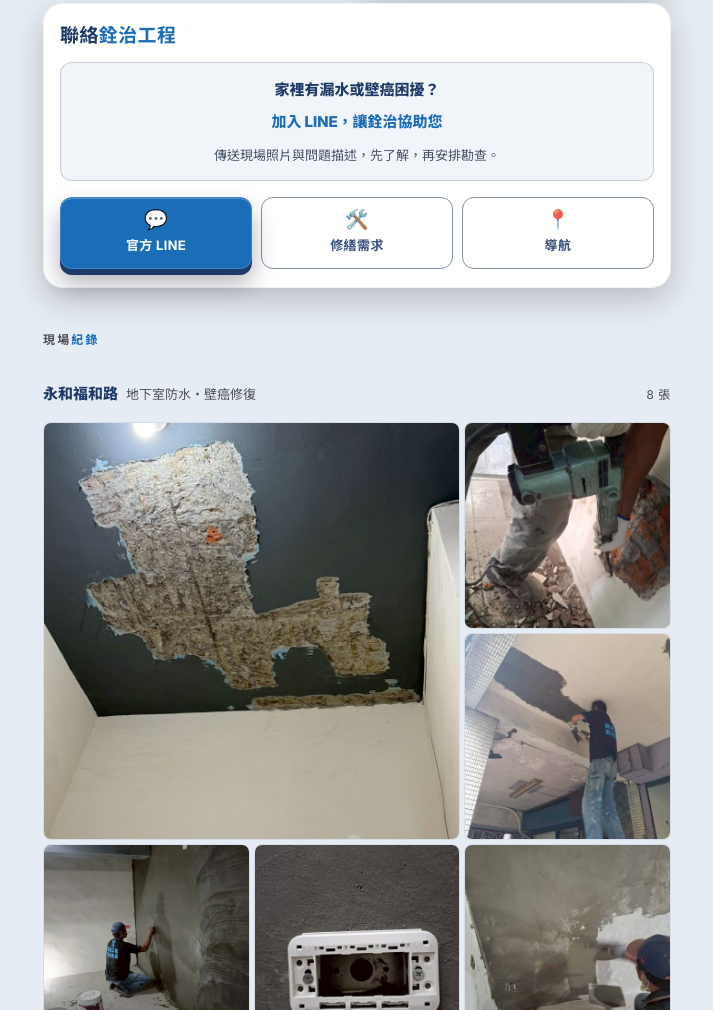
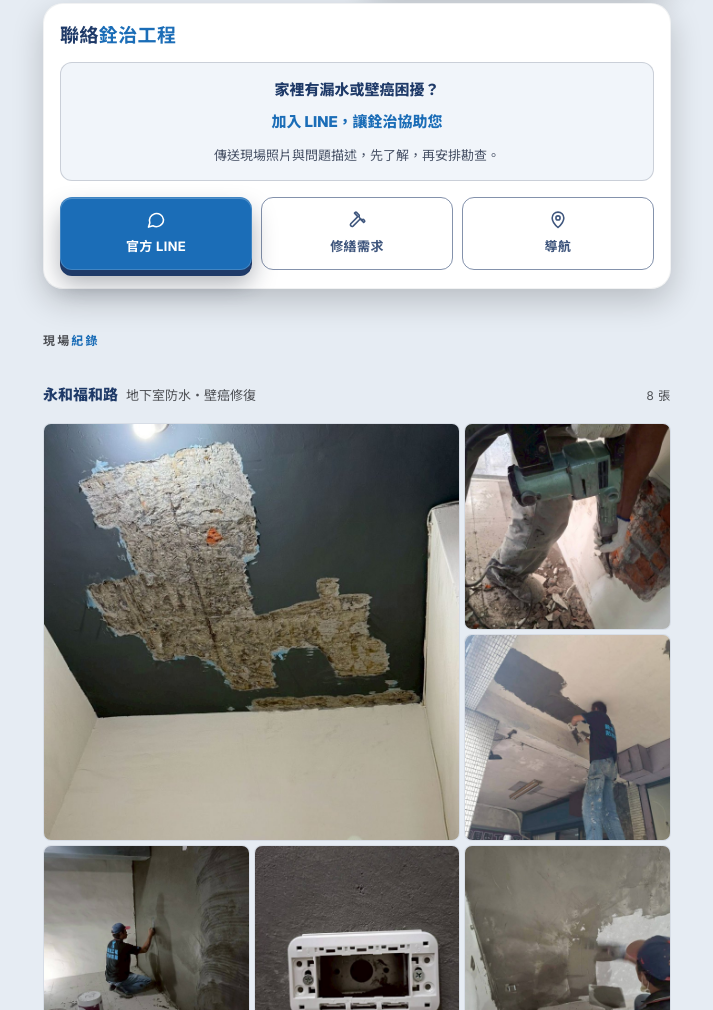
Before and after one commit to ericlin1994/cavin-card, a plain HTML site: page index.html in a window 1280 px wide. Shown: the part 2106-3116 px from the top of the page, without its empty margins (509-1222 px from the left). Drawn offline with Linux system fonts and the light colour scheme; no server answers.

Commit message:
名片頁聯絡卡按鈕列：emoji 圖示改為線性 SVG（官方LINE／修繕需求／導航），與其他三張銓治卡一致

```diff
--- a/index.html
+++ b/index.html
@@ -625,9 +625,9 @@
       </div>
 
       <nav class="actions" style="grid-template-columns:repeat(3,1fr);margin-top:16px">
-        <a class="btn line" href="https://line.me/R/ti/p/@waterproof888"><span class="ic">💬</span>官方 LINE</a>
-        <a class="btn" href="https://dev.taskgo.com.tw/repair-intake/DB8ILrnt61Z59dzoQA8NNb1JA6PhA4HrY2LTetRGu2I?ref=UgSEEFBFeKg"><span class="ic">🛠️</span>修繕需求</a>
-        <a class="btn" href="https://www.google.com/maps/search/?api=1&query=%E9%8A%93%E6%B2%BB%E5%B7%A5%E7%A8%8B%20%E6%96%B0%E5%8C%97%E5%B8%82%E6%B0%B8%E5%92%8C%E5%8D%80%E4%BB%81%E6%84%9B%E8%B7%AF202%E5%B7%B740%E8%99%9F1%E6%A8%93"><span class="ic">📍</span>導航</a>
+        <a class="btn line" href="https://line.me/R/ti/p/@waterproof888"><span class="ic"><svg viewBox="0 0 24 24" width="20" height="20" fill="none" stroke="currentColor" stroke-width="1.9" stroke-linecap="round" stroke-linejoin="round" aria-hidden="true" focusable="false"><path d="M21 11.5a8.5 8.5 0 0 1-12.6 7.4L3 20.5l1.6-4.9A8.5 8.5 0 1 1 21 11.5z"/></svg></span>官方 LINE</a>
+        <a class="btn" href="https://dev.taskgo.com.tw/repair-intake/DB8ILrnt61Z59dzoQA8NNb1JA6PhA4HrY2LTetRGu2I?ref=UgSEEFBFeKg"><span class="ic"><svg viewBox="0 0 24 24" width="20" height="20" fill="none" stroke="currentColor" stroke-width="1.9" stroke-linecap="round" stroke-linejoin="round" aria-hidden="true" focusable="false"><path d="M14.7 6.3a4 4 0 0 0 5 5L21 12.6a1 1 0 0 1 0 1.4l-1 1-4.2-4.2-8.5 8.5a2 2 0 0 1-2.8-2.8l8.5-8.5L9 3.8l1-1a1 1 0 0 1 1.4 0z"/></svg></span>修繕需求</a>
+        <a class="btn" href="https://www.google.com/maps/search/?api=1&query=%E9%8A%93%E6%B2%BB%E5%B7%A5%E7%A8%8B%20%E6%96%B0%E5%8C%97%E5%B8%82%E6%B0%B8%E5%92%8C%E5%8D%80%E4%BB%81%E6%84%9B%E8%B7%AF202%E5%B7%B740%E8%99%9F1%E6%A8%93"><span class="ic"><svg viewBox="0 0 24 24" width="20" height="20" fill="none" stroke="currentColor" stroke-width="1.9" stroke-linecap="round" stroke-linejoin="round" aria-hidden="true" focusable="false"><path d="M12 21s-7-6.2-7-11.5a7 7 0 0 1 14 0C19 14.8 12 21 12 21z"/><circle cx="12" cy="9.5" r="2.5"/></svg></span>導航</a>
       </nav>
     </article>
 
```
